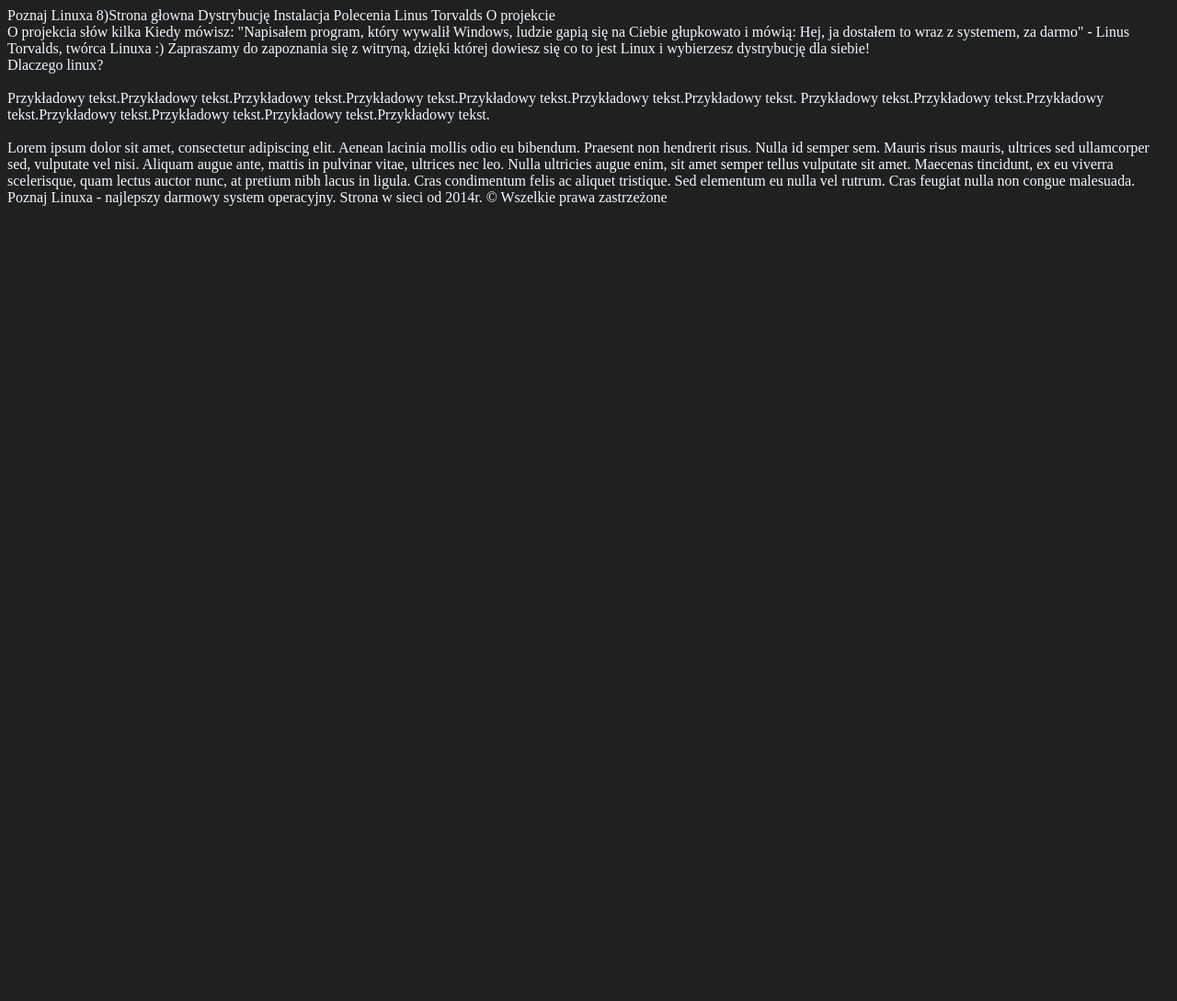
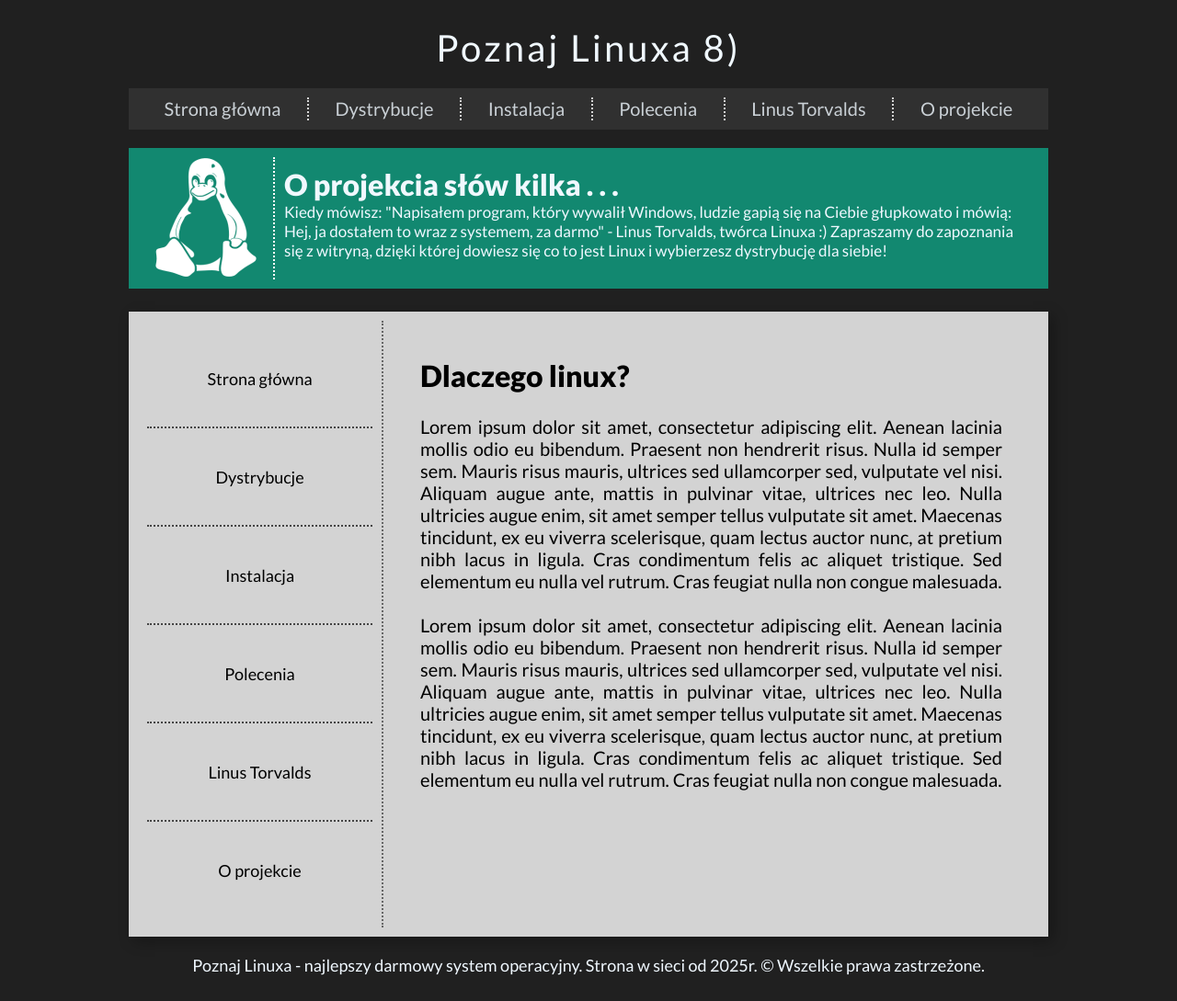
Before and after one commit to OlkoMateusz/HTML-CSS-JS-Learning, a Jekyll site: the page projects/css-learning1/index.html, which Jekyll copies as it is, in a window 1280 px wide. Shown: the whole page at 92% size. Built offline with Jekyll 4.4.1, drawn with Linux system fonts in a browser that asks for light colours; before the commit the page ends 900 px from its top, so only the background shows below that.

Commit message:
new proj

```diff
--- a/projects/css-learning1/f1.css
+++ b/projects/css-learning1/f1.css
@@ -2,34 +2,140 @@
 {
     background-color: #202020;
     color:aliceblue;
+    font-family: 'Lato' ;
 }
 #container
 {
     display:flex;
     flex-direction: row;
     flex-wrap: wrap;
+    width:1000px;
+    margin-left: auto;
+    margin-right: auto;
+
 }
 #logo
 {
-
+    flex-basis:100%;
+    margin-top:20px;
+    text-align: center;
+    font-size: 40px;
+    letter-spacing: 3px;
 }
 #menu
 {
-
+    background-color: #303030;
+    margin-top:20px;
+    padding:10px;
+    flex-basis:100%;
+    text-align: center;
+    display:flex;
+    flex-direction: column;
+    flex-wrap: wrap;
+    height:25px;
+    margin-bottom:10px;
+}
+.option
+{
+    flex-basis:100%;
+    font-size: 20px;
+    border-left: 2px dotted #FFFFff;
+    opacity: 80%;
+}
+.option:first-child
+{
+    flex-basis:100%;
+    font-size: 20px;
+    border-left:none;
+}
+.option:hover
+{
+    cursor: pointer;
+    color:#46a592;
 }
 #topbar
 {
+    display: flex;
+    flex-direction: row;
+    flex-wrap: wrap;
+    margin-top:10px;
+    padding:10px;
+    margin-bottom:25px;
+    background-color: #128870;
 
+    width:1000px;
+}
+.topbarL
+{
+     flex-basis: 15%;
+     text-align: center;
+     border-right: 2px dotted #FFFFFF;
+}
+.topbarR
+{
+    flex-basis: 80%;
+    flex-grow:1;
+    padding:10px;
+    font-size:17px;
+}
+#linia {
+    display: flex;
+    flex-direction: row;
+    flex-wrap: wrap;
+    min-height: 620px;
+    background-color: lightgrey;
+    text-align: center;
+    font-size: 18px;
+    color: black;
+    padding: 10px;
+    box-shadow: 5px 5px 15px rgba(0, 0, 0, 0.3); /* Cień */
 }
 #sidebar
 {
-
+    flex-basis: 25%;
+    border-right: 2px dotted #666666;
+    padding:10px;
 }
 #content
 {
+    flex-basis: 63%;
+    flex-grow: 1;
+    text-align: justify;
+    padding:40px;
+    font-size:20px;
+}
+.optionL
+{
+    font-size:18px;
+    height:85px;
+    padding:10px;
+    border-top: 2px dotted #444444;
+    margin-top: auto;
+    margin-bottom:auto;
+    display: flex;
+    align-items: center;
+    justify-content: center;
+}
+.optionL:first-child
+{
+    border-top: none;
+}
+.optionL:hover
+{
+    background-color: #f36742;
+    color: white;
+    cursor: pointer;
+}
 
-}
 #footer
 {
-
+    flex-basis: 100%;
+    text-align: center;
+    padding:20px;
+    font-size:18px;
 }
+.bigtitle
+{
+    font-size: 32px;
+    font-weight: 900;
+}
--- a/projects/css-learning1/index.html
+++ b/projects/css-learning1/index.html
@@ -17,23 +17,35 @@
             Poznaj Linuxa 8)
         </div>
         <div id="menu">
-            Strona głowna Dystrybucję Instalacja Polecenia Linus Torvalds O projekcie
+            <div class="option">Strona główna</div>
+            <div class="option">Dystrybucje</div>
+            <div class="option">Instalacja</div>
+            <div class="option">Polecenia</div>
+            <div class="option">Linus Torvalds</div>
+            <div class="option">O projekcie</div>
         </div>
         <div id="topbar">
-            O projekcia słów kilka
-            Kiedy mówisz: "Napisałem program, który wywalił Windows, ludzie gapią się na Ciebie głupkowato i mówią: Hej, ja dostałem to wraz z systemem, za darmo" - Linus Torvalds, twórca Linuxa :) Zapraszamy do zapoznania się z witryną, dzięki której dowiesz się co to jest Linux i wybierzesz dystrybucję dla siebie!
+            <div class="topbarL"><img src=linux.png /></div>
+            <div class="topbarR"><span class="bigtitle">O projekcia słów kilka . . .</span><br> Kiedy mówisz: "Napisałem program, który wywalił Windows, ludzie gapią się na Ciebie głupkowato i mówią: Hej, ja dostałem to wraz z systemem, za darmo" - Linus Torvalds, twórca Linuxa :) Zapraszamy do zapoznania się z witryną, dzięki której dowiesz się co to jest Linux i wybierzesz dystrybucję dla siebie!</span></div>
         </div>
-        <div id="sidebar">
-
-        </div>
-        <div id="content">
-            Dlaczego linux?<br></br>
-            Przykładowy tekst.Przykładowy tekst.Przykładowy tekst.Przykładowy tekst.Przykładowy tekst.Przykładowy tekst.Przykładowy tekst.
-            Przykładowy tekst.Przykładowy tekst.Przykładowy tekst.Przykładowy tekst.Przykładowy tekst.Przykładowy tekst.Przykładowy tekst.
-            <br></br>Lorem ipsum dolor sit amet, consectetur adipiscing elit. Aenean lacinia mollis odio eu bibendum. Praesent non hendrerit risus. Nulla id semper sem. Mauris risus mauris, ultrices sed ullamcorper sed, vulputate vel nisi. Aliquam augue ante, mattis in pulvinar vitae, ultrices nec leo. Nulla ultricies augue enim, sit amet semper tellus vulputate sit amet. Maecenas tincidunt, ex eu viverra scelerisque, quam lectus auctor nunc, at pretium nibh lacus in ligula. Cras condimentum felis ac aliquet tristique. Sed elementum eu nulla vel rutrum. Cras feugiat nulla non congue malesuada.
+        <div id="linia">
+            <div id="sidebar">
+            <div class="optionL">Strona główna</div>
+            <div class="optionL">Dystrybucje</div>
+            <div class="optionL">Instalacja</div>
+            <div class="optionL">Polecenia</div>
+            <div class="optionL">Linus Torvalds</div>
+            <div class="optionL">O projekcie</div>
+            </div>
+            <div id="content">
+                <span class="bigtitle">Dlaczego linux?</span>
+                <br></br>
+                Lorem ipsum dolor sit amet, consectetur adipiscing elit. Aenean lacinia mollis odio eu bibendum. Praesent non hendrerit risus. Nulla id semper sem. Mauris risus mauris, ultrices sed ullamcorper sed, vulputate vel nisi. Aliquam augue ante, mattis in pulvinar vitae, ultrices nec leo. Nulla ultricies augue enim, sit amet semper tellus vulputate sit amet. Maecenas tincidunt, ex eu viverra scelerisque, quam lectus auctor nunc, at pretium nibh lacus in ligula. Cras condimentum felis ac aliquet tristique. Sed elementum eu nulla vel rutrum. Cras feugiat nulla non congue malesuada.
+                <br></br>Lorem ipsum dolor sit amet, consectetur adipiscing elit. Aenean lacinia mollis odio eu bibendum. Praesent non hendrerit risus. Nulla id semper sem. Mauris risus mauris, ultrices sed ullamcorper sed, vulputate vel nisi. Aliquam augue ante, mattis in pulvinar vitae, ultrices nec leo. Nulla ultricies augue enim, sit amet semper tellus vulputate sit amet. Maecenas tincidunt, ex eu viverra scelerisque, quam lectus auctor nunc, at pretium nibh lacus in ligula. Cras condimentum felis ac aliquet tristique. Sed elementum eu nulla vel rutrum. Cras feugiat nulla non congue malesuada.
+            </div>
         </div>
         <div id="footer">
-            Poznaj Linuxa - najlepszy darmowy system operacyjny. Strona w sieci od 2014r. &copy; Wszelkie prawa zastrzeżone
+            Poznaj Linuxa - najlepszy darmowy system operacyjny. Strona w sieci od 2025r. &copy; Wszelkie prawa zastrzeżone.
         </div>
     </div>
 
```
